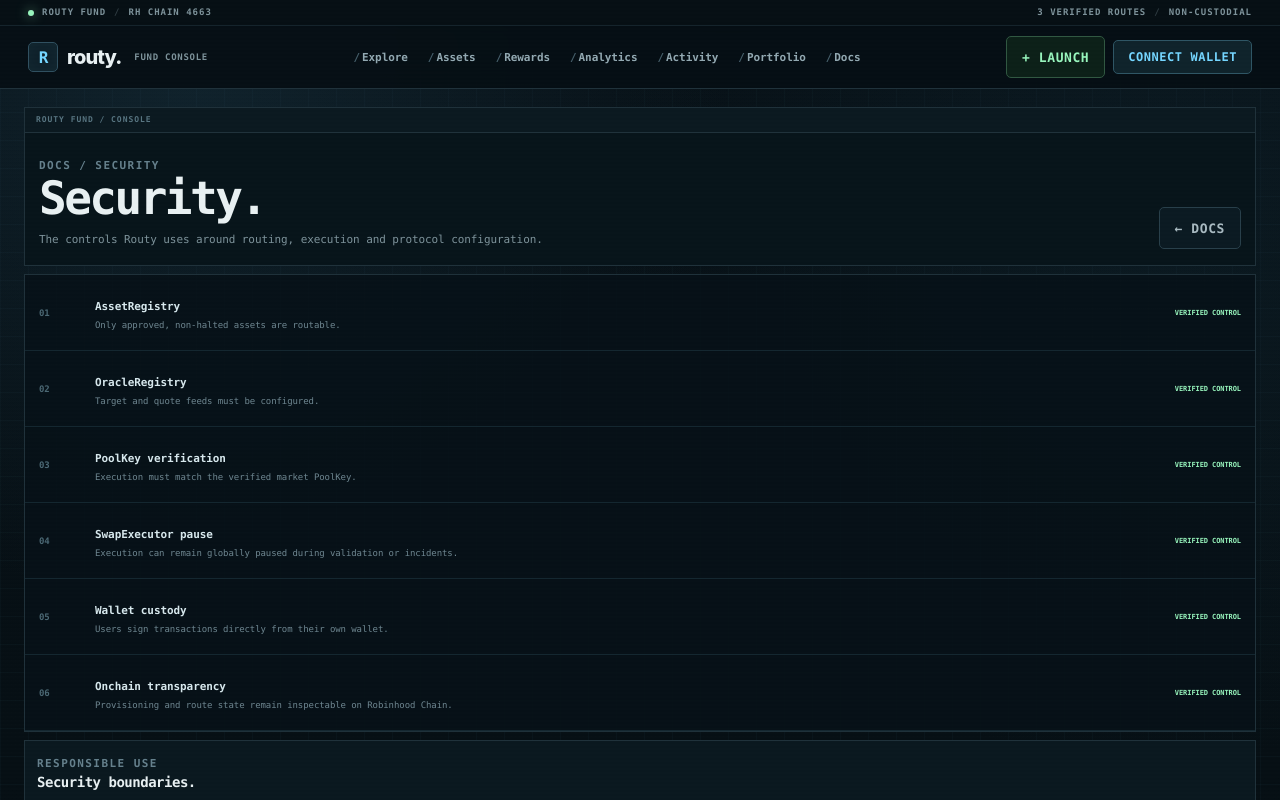
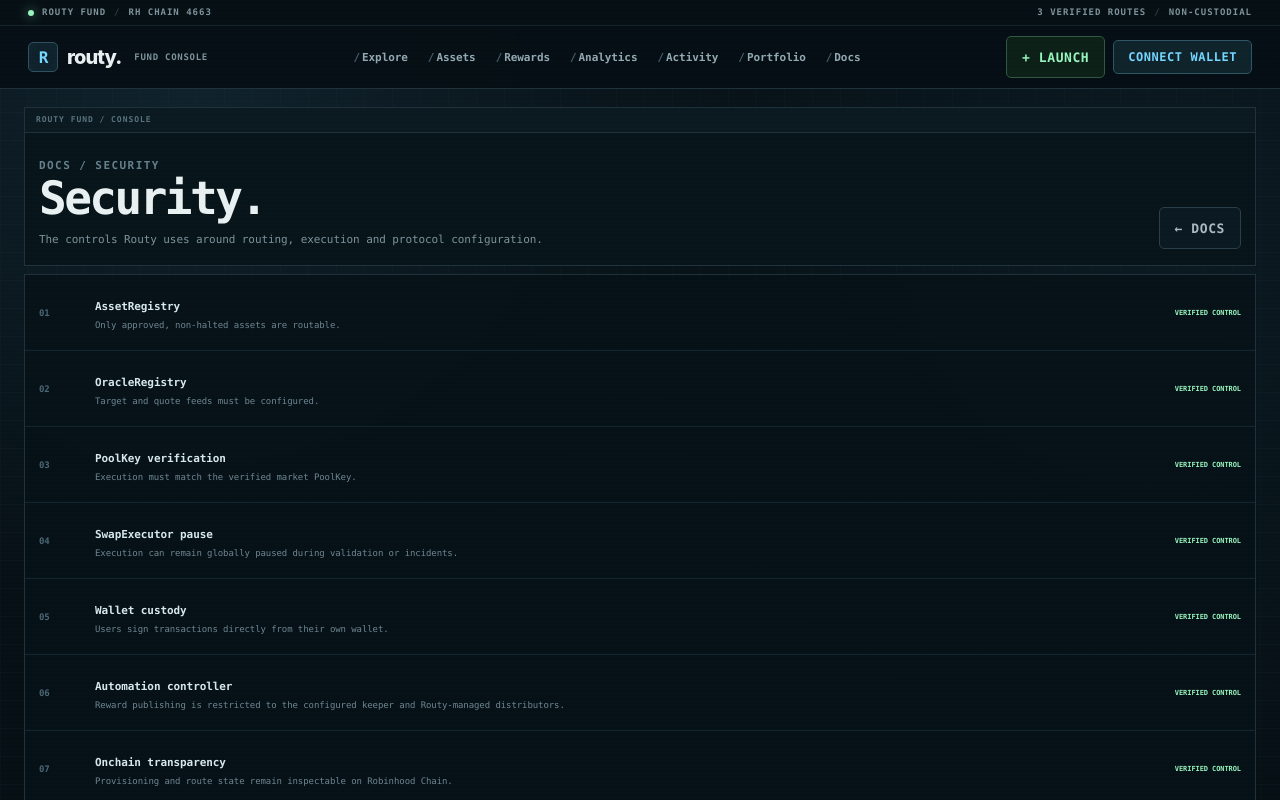
Before and after one commit to RoutyFund/Routy-Fund, a Next.js app: page /docs/security in a window 1280 px wide. Shown: the top 800 px of the page. Built offline with nearby package versions, Linux system fonts and the light colour scheme; no server answers.

Commit message:
docs: document keeper-scoped reward automation

```diff
--- a/src/app/docs/security/page.tsx
+++ b/src/app/docs/security/page.tsx
@@ -1,5 +1,5 @@
 import Nav from "@/components/Nav";
-const controls=[["AssetRegistry","Only approved, non-halted assets are routable."],["OracleRegistry","Target and quote feeds must be configured."],["PoolKey verification","Execution must match the verified market PoolKey."],["SwapExecutor pause","Execution can remain globally paused during validation or incidents."],["Wallet custody","Users sign transactions directly from their own wallet."],["Onchain transparency","Provisioning and route state remain inspectable on Robinhood Chain."]];
+const controls=[["AssetRegistry","Only approved, non-halted assets are routable."],["OracleRegistry","Target and quote feeds must be configured."],["PoolKey verification","Execution must match the verified market PoolKey."],["SwapExecutor pause","Execution can remain globally paused during validation or incidents."],["Wallet custody","Users sign transactions directly from their own wallet."],["Automation controller","Reward publishing is restricted to the configured keeper and Routy-managed distributors."],["Onchain transparency","Provisioning and route state remain inspectable on Robinhood Chain."]];
 export default function SecurityDocs(){return <main className="shell"><Nav/><div className="wrap console-page"><header className="page-head"><div className="page-head-copy"><span className="eyebrow">Docs / security</span><h1>Security.</h1><p className="lead">The controls Routy uses around routing, execution and protocol configuration.</p></div><a className="secondary" href="/docs">← Docs</a></header>
 <section className="section"><div className="terminal-security-list">{controls.map(([t,d],i)=><article key={t}><span>{"0"+(i+1)}</span><div><b>{t}</b><p>{d}</p></div><i>VERIFIED CONTROL</i></article>)}</div></section>
 <section className="section"><div className="section-head"><div><span className="micro">RESPONSIBLE USE</span><h2>Security boundaries.</h2></div></div><div className="terminal-doc-article"><p>Routy is non-custodial software and smart-contract infrastructure. Wallet security, token-market risk, oracle availability, chain conditions and third-party protocol dependencies remain relevant risks.</p><p>Do not treat a successful interface check as a guarantee against smart-contract, market, oracle or infrastructure failure.</p></div></section></div></main>}
```
